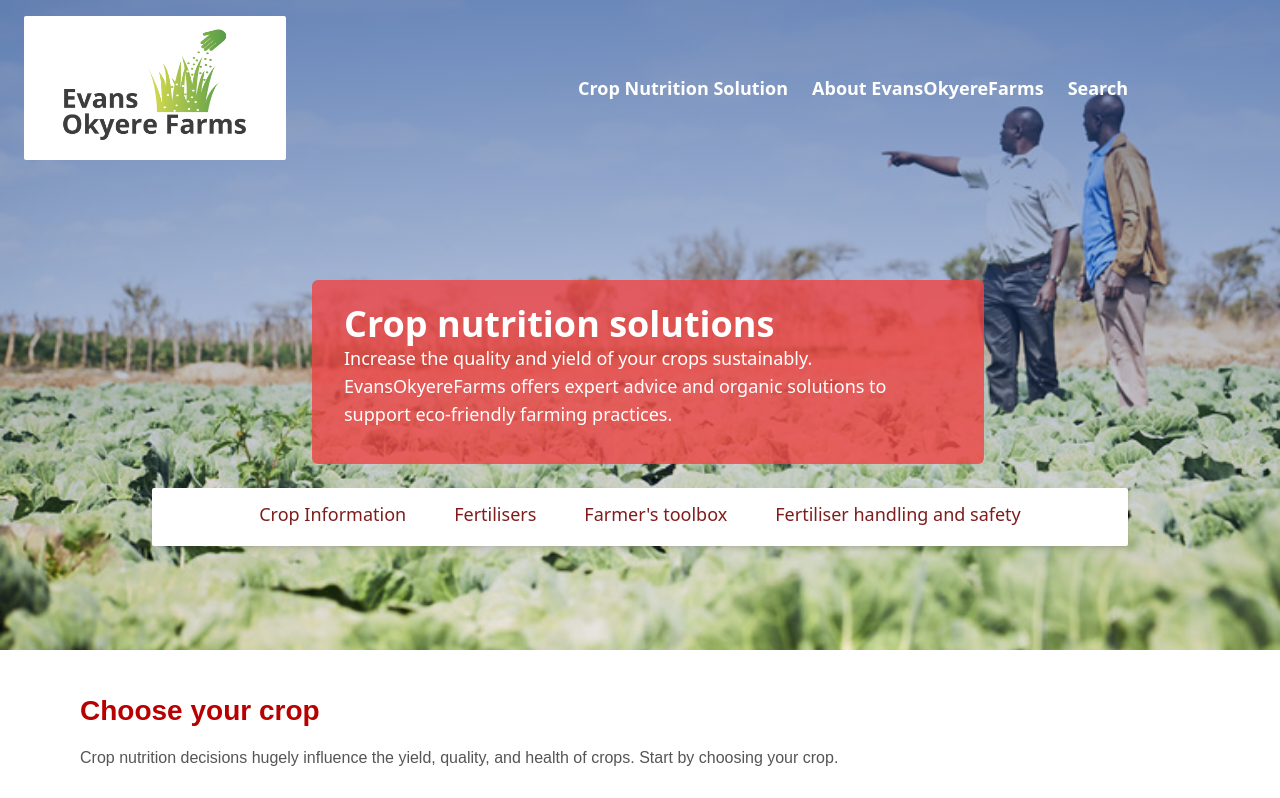
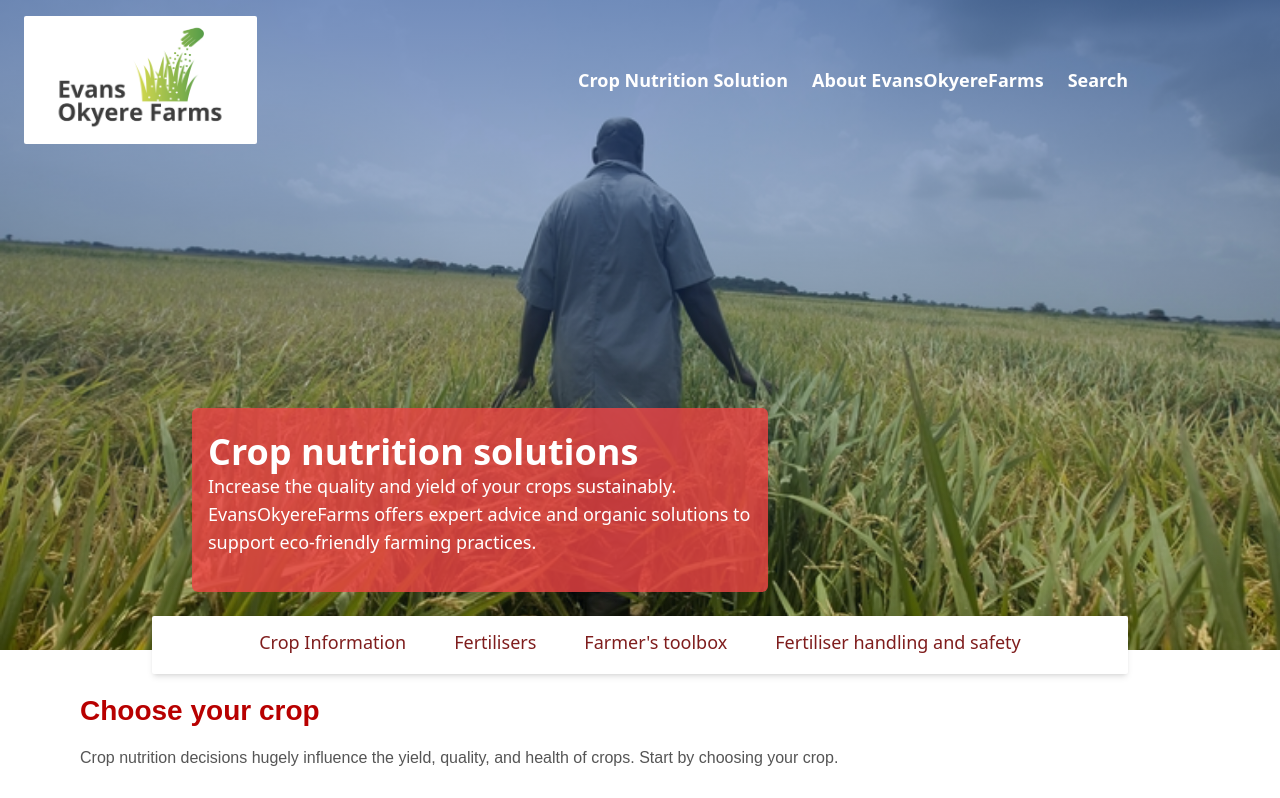
Before and after one commit to GROW-YAI/organifert, a React (Vite) app: page / in a window 1280 px wide. Shown: the top 798 px of the page. Built offline with nearby package versions, Linux system fonts and the light colour scheme.

Commit message:
ref:whole sections

```diff
--- a/src/components/FarmerToolBox.jsx
+++ b/src/components/FarmerToolBox.jsx
@@ -125,7 +125,7 @@ const FarmerToolBox = ({ showBreadCrumb = true }) => {
       {/* Title and Description */}
       <div className="px-6 py-12 max-w-7xl mx-auto">
         <h2 className="text-2xl md:text-3xl text-red-800 font-bold mb-4">
-          Grow Organically, Sustainably, and Successfully
+          Grow Organically, Sustainably and Successfully
         </h2>
         <p className="text-sm md:text-base text-gray-600 mb-8">
           Embrace sustainable farming with tools designed to help you make the
--- a/src/components/Header.jsx
+++ b/src/components/Header.jsx
@@ -25,7 +25,7 @@ const Navbar = () => {
             <img
               src={Logo}
               alt="Evans Okyere Farms Logo"
-              className="h-14 w-auto sm:h-24 md:h-28 lg:h-36 rounded-sm"
+              className="h-14 w-auto sm:h-24 md:h-28 lg:h-32 rounded-sm"
             />
           </Link>
         </div>
@@ -154,7 +154,7 @@ const HeroSection = () => {
         break;
       case "/safety":
         setBgImage(Safety);
-        setHeroHeader("Organic fertiliser handling and safety");
+        setHeroHeader("Fertiliser handling and safety");
         setHeroText(
           "Learn best practices for safely handling organic fertilisers and ensure a sustainable and safe approach to boosting soil health and crop growth."
         );
@@ -167,7 +167,7 @@ const HeroSection = () => {
         );
         break;
       default:
-        setBgImage(Hero);
+        setBgImage(FarmerToolbox);
         setHeroHeader("Crop nutrition solutions");
         setHeroText(
           "Increase the quality and yield of your crops sustainably. EvansOkyereFarms offers expert advice and organic solutions to support eco-friendly farming practices."
@@ -184,7 +184,7 @@ const HeroSection = () => {
       }}
     >
       <Navbar />
-      <div className="relative z-10 text-white px-6 py-10 max-w-5xl mx-auto">
+      <div className="relative z-10 text-white px-6 py-10 md:py-48 max-w-5xl max-h-2 mx-auto">
         <div
           className="
     relative
@@ -198,17 +198,18 @@ const HeroSection = () => {
     rounded-md
     md:flex-row
     md:justify-between
-    md:px-8
+    md:px-4
     md:py-6
     mx-auto
     m-10
-    md:mt-12
+    md:m-10
     w-full
     max-w-lg
-    md:max-w-2xl
+    md:max-w-xl
     transform
     translate-y-4
-    translate-x-2
+    -translate-x-62
+
   "
         >
           {/* Hero Header and Text */}
```
Also changed, not shown: src/pages/CropDetails.jsx (+20 -192 lines).
